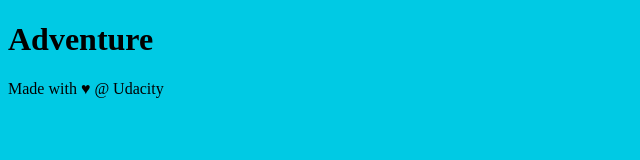
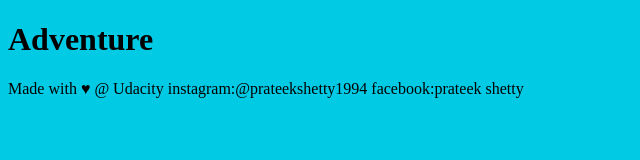
Before and after one commit to PrateekShetty/demo, a plain HTML site: page index.html in a window 1280 px wide. Shown: the whole page, without its empty margins (0-640 px from the left). Drawn offline with Linux system fonts and the light colour scheme.

Commit message:
footer social media icons

```diff
--- a/index.html
+++ b/index.html
@@ -21,6 +21,8 @@
 
     <footer>
         Made with ♥ @ Udacity
+	instagram:@prateekshetty1994
+	facebook:prateek shetty
     </footer>
     <script src="js/app.js"></script>
 </body>
```
